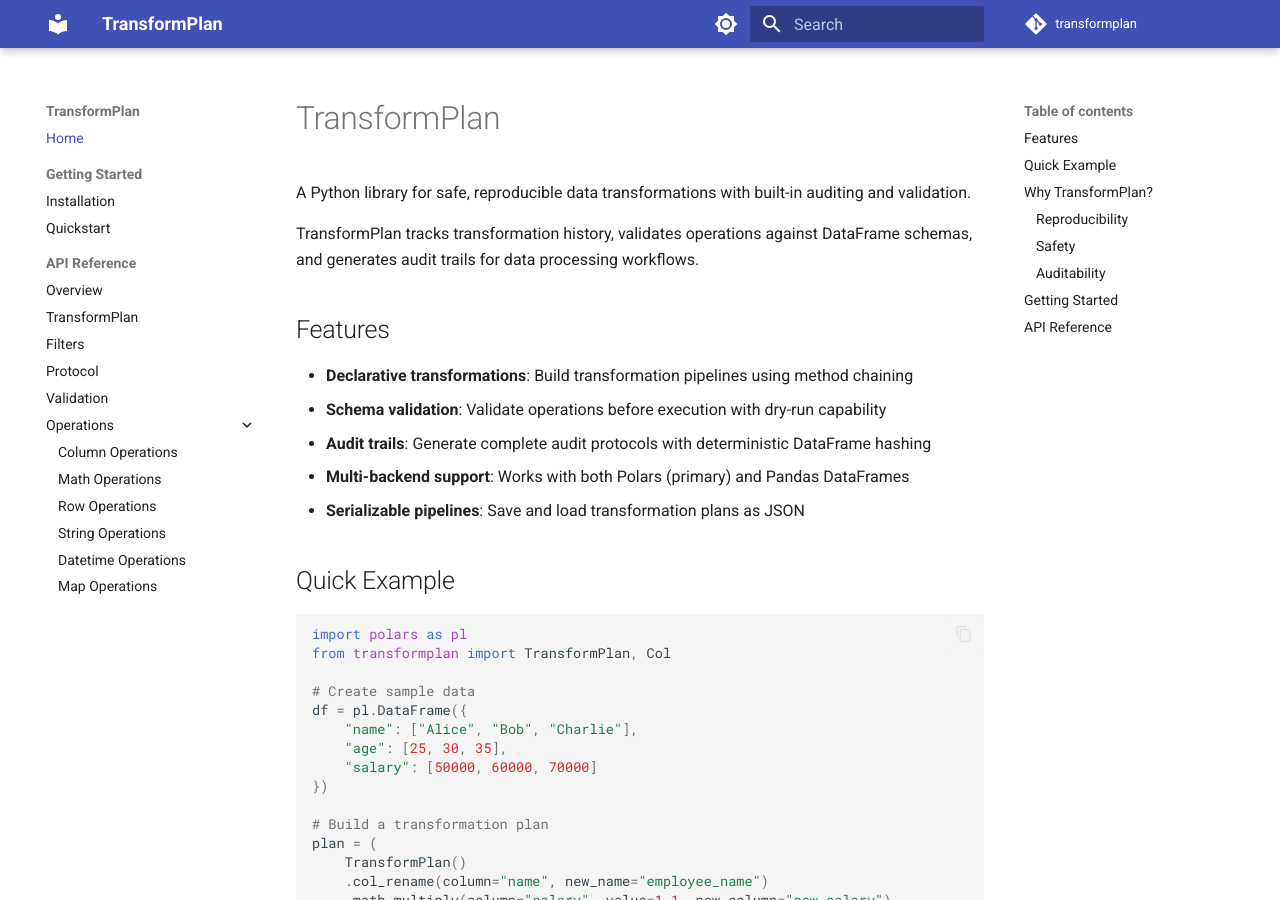
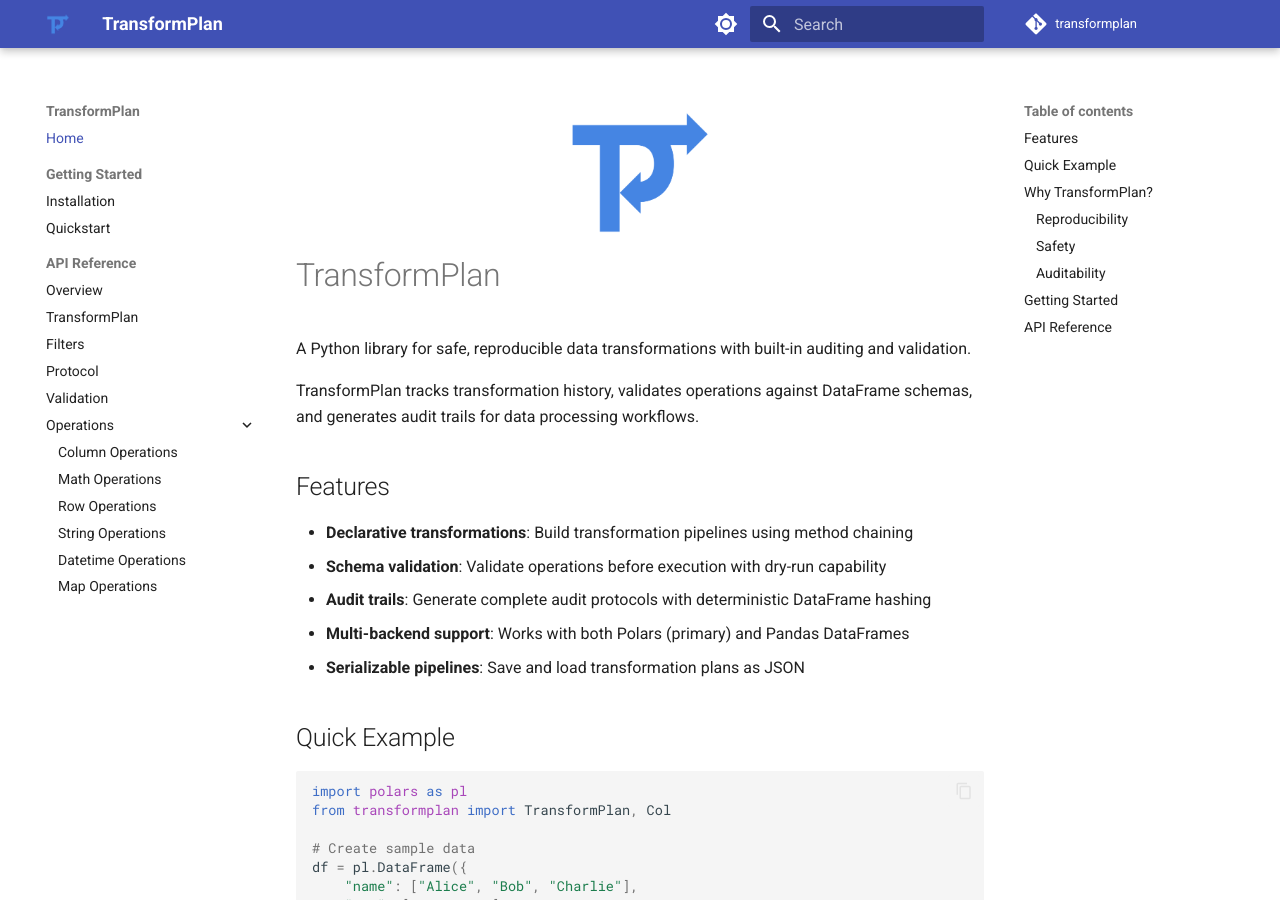
Before and after one commit to limebit/transformplan, an MkDocs documentation site: the page built from docs/index.md, in a window 1280 px wide and 900 px high. Built offline with MkDocs 1.6.1 and Material for MkDocs 9.7.7, drawn with Linux system fonts in a browser that asks for light colours; comment, search, counter and statistics services are not loaded.

Commit message:
updated logo

```diff
--- a/docs/index.md
+++ b/docs/index.md
@@ -1,3 +1,7 @@
+<div align="center">
+  <img src="assets/images/logo.png" alt="TransformPlan Logo" width="150">
+</div>
+
 # TransformPlan
 
 A Python library for safe, reproducible data transformations with built-in auditing and validation.
--- a/mkdocs.yml
+++ b/mkdocs.yml
@@ -6,6 +6,8 @@ repo_name: transformplan
 
 theme:
   name: material
+  logo: assets/images/logo.png
+  favicon: assets/images/logo.png
   palette:
     - media: "(prefers-color-scheme: light)"
       scheme: default
```
Also changed, not shown: docs/assets/images/logo.png (added), site/404.html, site/api/filters/index.html, site/api/index.html, site/api/ops/column/index.html, site/api/ops/datetime/index.html, site/api/ops/map/index.html, site/api/ops/math/index.html, site/api/ops/rows/index.html, site/api/ops/string/index.html, site/api/plan/index.html, site/api/protocol/index.html, site/api/validation/index.html, site/assets/images/logo.png (added), 4 more files.
